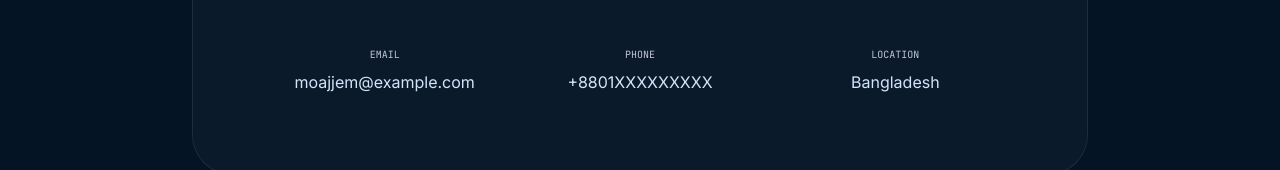
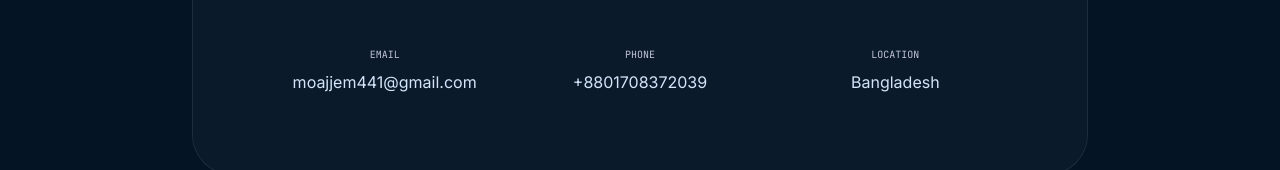
Before and after one commit to moajjem441/moajjem-portfolio, a Next.js app: page / in a window 1280 px wide. Shown: the part 6074-6244 px from the top of the page. Built offline with nearby package versions, Linux system fonts and the light colour scheme.

Commit message:
contact  section updated

```diff
--- a/src/app/page.tsx
+++ b/src/app/page.tsx
@@ -857,7 +857,13 @@ export default function Home() {
               </p>
             </div>
 
-            <form className="grid grid-cols-1 md:grid-cols-2 gap-8">
+            <form className="grid grid-cols-1 md:grid-cols-2 gap-8" onSubmit={(e) => {
+              e.preventDefault();
+              alert("Thanks! I will contact you soon.");
+            }}
+
+            >
+
               <div className="space-y-2">
                 <label className="font-label-caps text-[10px] uppercase text-primary tracking-widest ml-1">Name</label>
                 <input
@@ -894,11 +900,11 @@ export default function Home() {
             <div className="mt-16 pt-12 border-t border-white/5 grid grid-cols-1 md:grid-cols-3 gap-8 text-center">
               <div>
                 <p className="font-label-caps text-[10px] uppercase text-on-surface-variant mb-2">Email</p>
-                <a href="mailto:moajjem@example.com" className="text-on-surface hover:text-primary transition-colors">moajjem@example.com</a>
+                <a href="mailto:moajjem@example.com" className="text-on-surface hover:text-primary transition-colors">moajjem441@gmail.com</a>
               </div>
               <div>
                 <p className="font-label-caps text-[10px] uppercase text-on-surface-variant mb-2">Phone</p>
-                <p className="text-on-surface">+8801XXXXXXXXX</p>
+                <p className="text-on-surface">+8801708372039</p>
               </div>
               <div>
                 <p className="font-label-caps text-[10px] uppercase text-on-surface-variant mb-2">Location</p>
```
